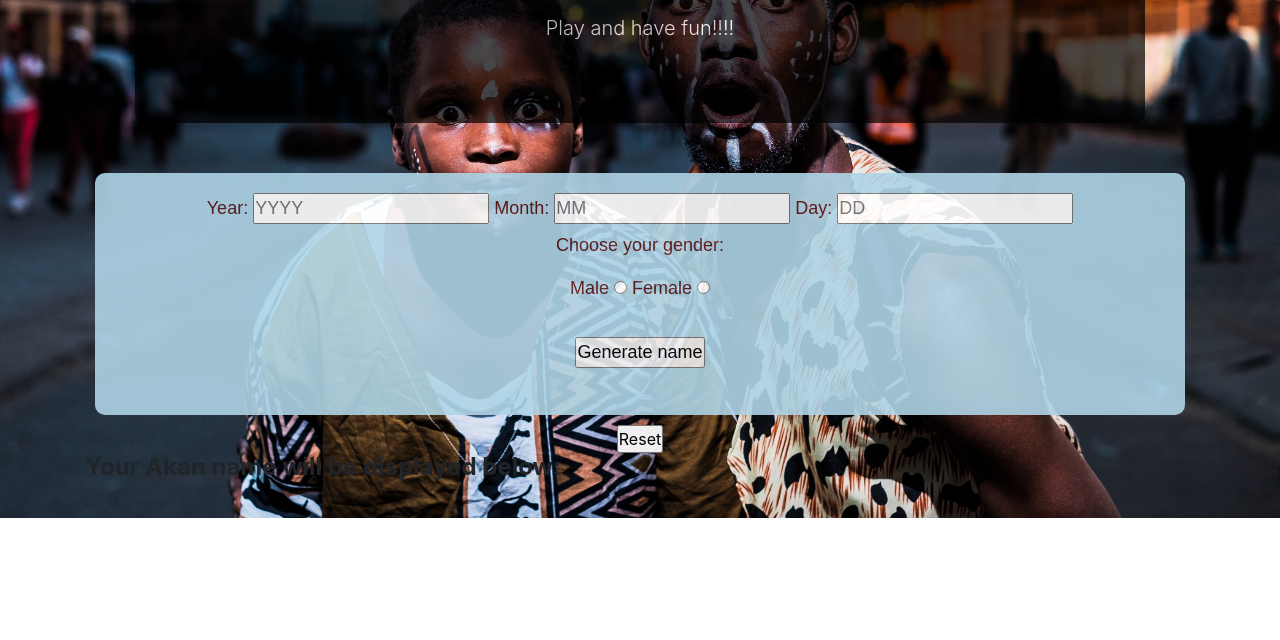
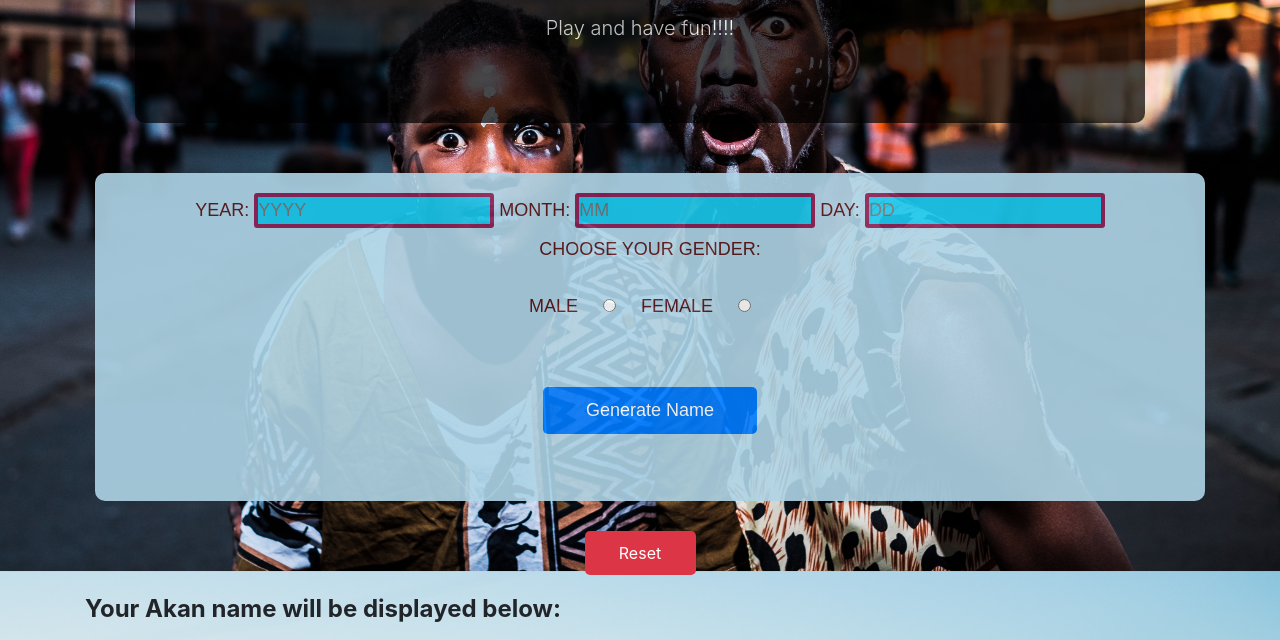
Before and after one commit to Kilewa/AkanNameGenerator, a plain HTML site: page index.html in a window 1280 px wide. Shown: the part 282-922 px from the top of the page. Before the commit the page ends 800 px from the top, so only its background shows below. Drawn offline with nearby package versions, Linux system fonts and the light colour scheme.

Commit message:
styled all buttons

```diff
--- a/css/index.css
+++ b/css/index.css
@@ -31,8 +31,40 @@ body{
     color: #5C1A1B;
     font-size: 18px;
     font-family: sans-serif;
+    width: 100%;
+}
+input[type=number] {
+    border: 4px solid #8C2155;
+    border-radius: 3px;
+    background-color: #1AC8ED;
+    color: white;
+}
+input[type=radio] {
+    margin: 20px !important;
+}
+
+#generate-name{
+    width: 20%;
+    margin: 20px;
+    padding: 10px;
+    color: #FFF;
+    outline: none;
+    border: none;
+    border-radius: 5px;
+    cursor: pointer;
+
 }
 
 .reset-form{
     text-align: center;
 }
+.reset-btn{
+    width: 10%;
+    margin: 20px;
+    padding: 10px;
+    color: #FFF;
+    outline: none;
+    border: none;
+    border-radius: 5px;
+    cursor: pointer;
+}
--- a/index.html
+++ b/index.html
@@ -28,15 +28,15 @@
 
         <form class="input-form" onsubmit="return generateAkanName()">
             <label for="yearOfBirth">
-                Year:
+                YEAR:
                 <input id="yearInput" type="number" name="yearOfBirth" placeholder="YYYY" value="" required>
             </label>
             <label for="monthOfBirth">
-                Month:
+                MONTH:
                 <input id="monthInput" type="number" name="monthOfBirth" placeholder="MM" value="" required>
             </label>
             <label for="dayOfBirth">
-                Day:
+                DAY:
                 <input id="dayInput" type="number" name="dayOfBirth" placeholder="DD" value="" required>
             </label>
             <br>
@@ -44,21 +44,21 @@
             <!-- choose gender inputs -->
 
             <label for="gender">
-                <p>Choose your gender: </p>
-                Male
+                <p>CHOOSE YOUR GENDER: </p>
+                MALE
                 <input id="maleInput" type="radio" name="gender" value="male" required>
-                Female
+                FEMALE
                 <input id="femaleInput" type="radio" name="gender" value="female" required>
             </label>
             <br><br>
-            <input id="generate-name" type="submit" name="" value="Generate name">
+            <input class="bg-primary" id="generate-name" type="submit" name="" value="Generate Name">
             <br><br>
         </form>
 
         <!-- Reset form inputs button -->
 
         <form class="reset-form" onsubmit="return clearInput()">
-            <input class="clear" type="submit" value="Reset">
+            <input class="reset-btn bg-danger" type="submit" value="Reset">
         </form>
         <h4 id = "nameDisplay"><strong>Your Akan name will be displayed below:</strong></h4>
 
```
